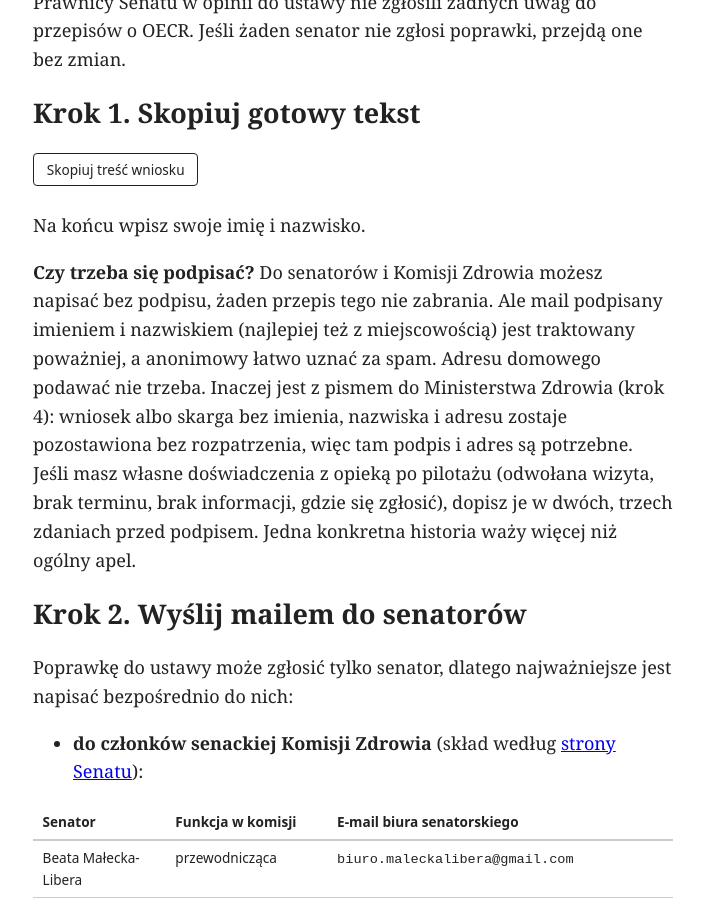
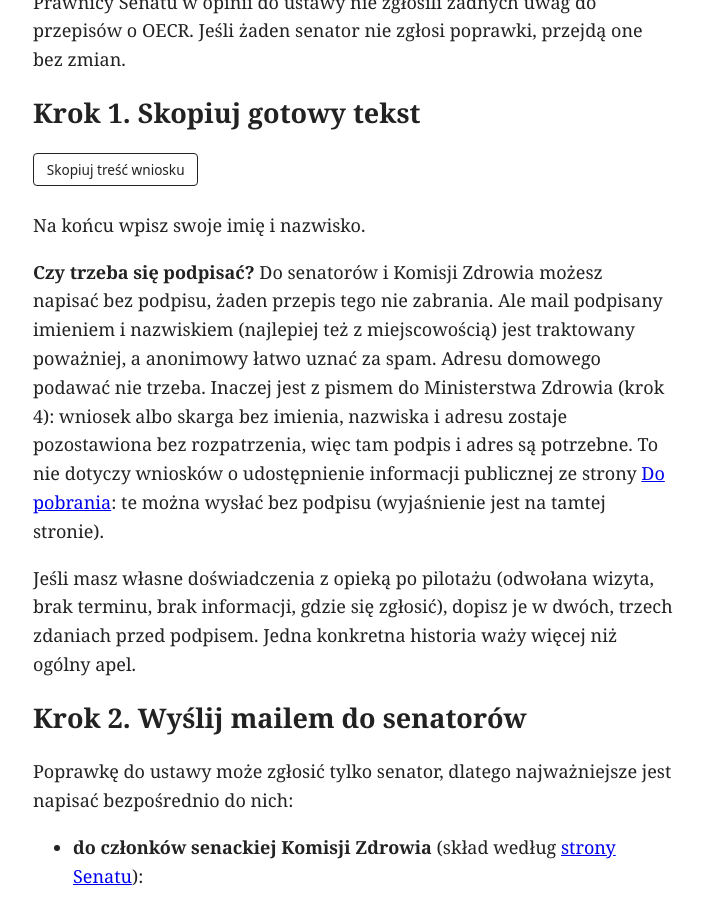
Before and after one commit to sylwiaeb/nf1news, a Jekyll site: the page built from index.html, in a window 1280 px wide and 900 px high, scrolled down 1147 px. Shown: the whole window, without its empty margins (287-991 px from the left). Built offline with Jekyll 4.4.1, drawn with Linux system fonts in a browser that asks for light colours.

Commit message:
Anonimowość: wniosek o informację publiczną a zwykły wniosek
Co-Authored-By: Claude Opus 5.5 <noreply@anthropic.com>
Claude-Session: https://claude.ai/code/session_019jaYAUrvFxzDMrZaHzH4de

```diff
--- a/_posts/2026-11-03-senat-uwagi-oecr.md
+++ b/_posts/2026-11-03-senat-uwagi-oecr.md
@@ -23,7 +23,9 @@ Prawnicy Senatu w opinii do ustawy nie zgłosili żadnych uwag do przepisów o O
 
 Na końcu wpisz swoje imię i nazwisko.
 
-**Czy trzeba się podpisać?** Do senatorów i Komisji Zdrowia możesz napisać bez podpisu, żaden przepis tego nie zabrania. Ale mail podpisany imieniem i nazwiskiem (najlepiej też z miejscowością) jest traktowany poważniej, a anonimowy łatwo uznać za spam. Adresu domowego podawać nie trzeba. Inaczej jest z pismem do Ministerstwa Zdrowia (krok 4): wniosek albo skarga bez imienia, nazwiska i adresu zostaje pozostawiona bez rozpatrzenia, więc tam podpis i adres są potrzebne. Jeśli masz własne doświadczenia z opieką po pilotażu (odwołana wizyta, brak terminu, brak informacji, gdzie się zgłosić), dopisz je w dwóch, trzech zdaniach przed podpisem. Jedna konkretna historia waży więcej niż ogólny apel.
+**Czy trzeba się podpisać?** Do senatorów i Komisji Zdrowia możesz napisać bez podpisu, żaden przepis tego nie zabrania. Ale mail podpisany imieniem i nazwiskiem (najlepiej też z miejscowością) jest traktowany poważniej, a anonimowy łatwo uznać za spam. Adresu domowego podawać nie trzeba. Inaczej jest z pismem do Ministerstwa Zdrowia (krok 4): wniosek albo skarga bez imienia, nazwiska i adresu zostaje pozostawiona bez rozpatrzenia, więc tam podpis i adres są potrzebne. To nie dotyczy wniosków o udostępnienie informacji publicznej ze strony [Do pobrania]({{ '/do-pobrania/' | relative_url }}): te można wysłać bez podpisu (wyjaśnienie jest na tamtej stronie).
+
+Jeśli masz własne doświadczenia z opieką po pilotażu (odwołana wizyta, brak terminu, brak informacji, gdzie się zgłosić), dopisz je w dwóch, trzech zdaniach przed podpisem. Jedna konkretna historia waży więcej niż ogólny apel.
 
 ## Krok 2. Wyślij mailem do senatorów
 
--- a/do-pobrania.md
+++ b/do-pobrania.md
@@ -5,6 +5,12 @@ permalink: /do-pobrania/
 ---
 
 # Do pobrania
+
+**Anonimowo czy z podpisem?**
+
+- **Wniosek o udostępnienie informacji publicznej** (wszystkie wnioski na tej stronie) można wysłać anonimowo. Ustawa o dostępie do informacji publicznej nie wymaga podawania imienia, nazwiska ani uzasadnienia. Wystarczy adres, na który ma przyjść odpowiedź, np. e-mail, także taki bez nazwiska. Wyjątek: jeśli urząd odmówi i wyda decyzję, to żeby się od niej odwołać do sądu, trzeba już podać swoje dane.
+- **Zwykły wniosek albo skarga** (np. prośba do Ministerstwa Zdrowia o przywrócenie pilotażu albo skarga do Rzecznika Praw Pacjenta) musi zawierać imię, nazwisko i adres. Pismo anonimowe zostaje pozostawione bez rozpatrzenia.
+- **Mail do senatorów lub posłów** może być bez podpisu, ale podpisany jest traktowany poważniej.
 
 ## Wniosek do NFZ o dane z pilotażu opieki koordynowanej
 
```
